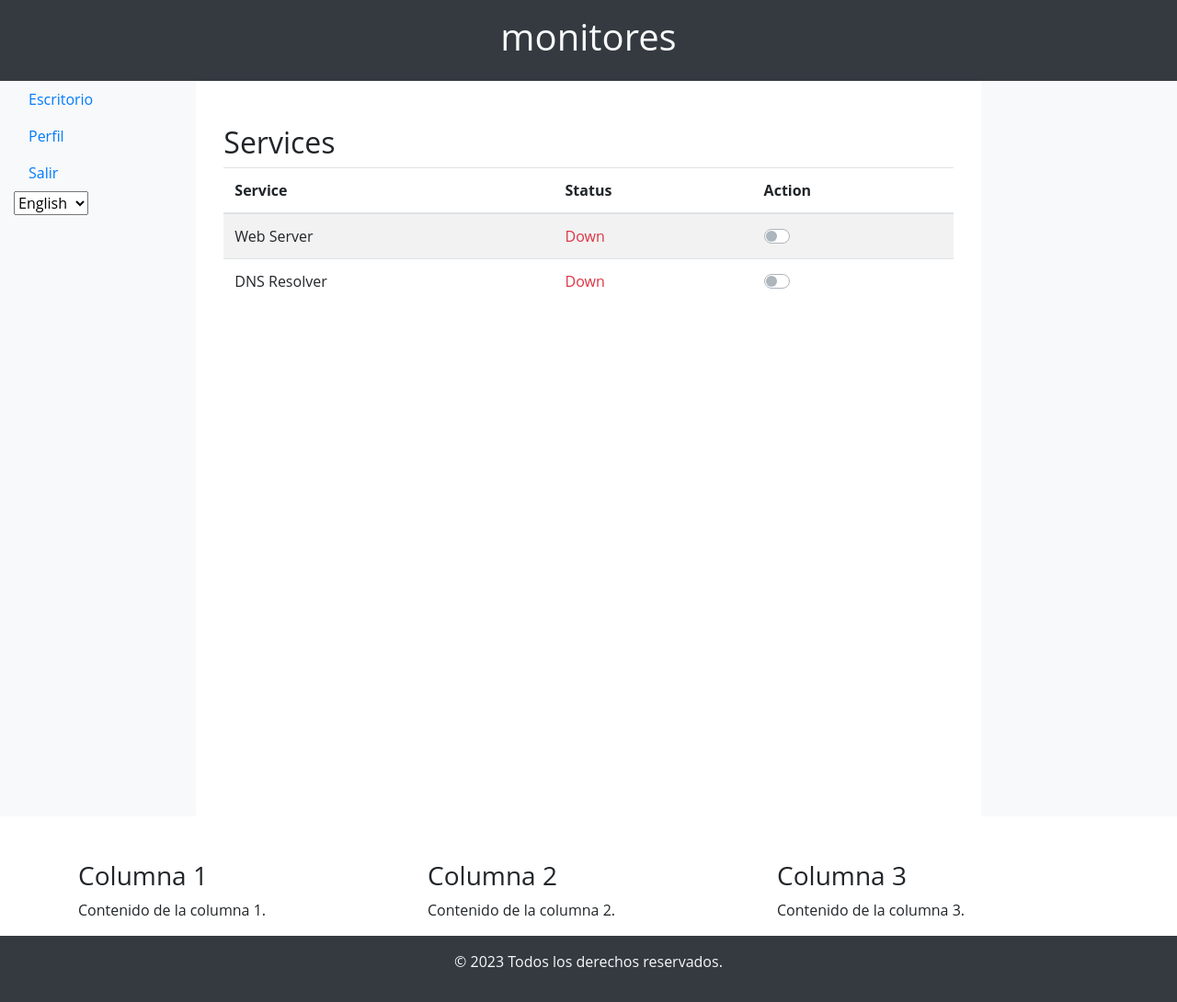
After one commit to vinxenx0/code-workspace, a Flask app: page /services in a window 1280 px wide. The commit adds this page. Shown: the whole page at 92% size. Run offline with Flask 3, Linux system fonts and the light colour scheme; a user stored in the database is signed in; some libraries are stand-ins or nearby versions.

Commit message:
services option added

```diff
--- a/app/__init__.py
+++ b/app/__init__.py
@@ -12,6 +12,8 @@ from flask_babel import Babel, _
 #from flask_jwt_extended import JWTManager
 
 app = Flask(__name__)
+
+app.config.from_object('config')
 
 # Configure logging
 log_level = os.environ.get('LOG_LEVEL') or 'DEBUG'
@@ -29,7 +31,6 @@ formatter = logging.Formatter('%(asctime)s [%(levelname)s] %(pathname)s:%(lineno
 file_handler.setFormatter(formatter)
 app.logger.addHandler(file_handler)
 
-app.config.from_object('config')
 db = SQLAlchemy(app)
 bcrypt = Bcrypt(app)
 login_manager = LoginManager(app)
@@ -127,3 +128,5 @@ app.jinja_env.globals.update(is_admin=is_admin)
 
 # Add Bootstrap pagination script
 app.jinja_env.globals.update(enumerate=enumerate)
+
+from app.controllers import services_controller  # Add this line to import the new controller
--- /dev/null
+++ b/app/controllers/services_controller.py
@@ -0,0 +1,78 @@
+# app/controllers/services_controller.py
+
+from flask import render_template, jsonify
+from flask_login import login_required
+from app import app
+
+# Define service states
+SERVICE_STATES = {'web_server': 'active', 'dns_resolver': 'active'}
+
+@app.route('/services')
+@login_required
+def services():
+    # Check the status of the services (you may need to adjust the commands based on your system)
+    web_status = check_service_status('web_server')
+    dns_status = check_service_status('dns_resolver')
+
+    return render_template('services/index.html', web_status=web_status, dns_status=dns_status, SERVICE_STATES=SERVICE_STATES)
+
+
+@app.route('/toggle_service/<service_name>', methods=['POST'])
+@login_required
+def toggle_service(service_name):
+    global SERVICE_STATES
+
+    if service_name in SERVICE_STATES:
+        current_state = SERVICE_STATES[service_name]
+
+        if current_state == 'active':
+            SERVICE_STATES[service_name] = 'inactive'
+            stop_service(service_name)
+        else:
+            SERVICE_STATES[service_name] = 'active'
+            start_service(service_name)
+
+        return jsonify({'status': 'success', 'state': SERVICE_STATES[service_name]})
+    else:
+        return jsonify({'status': 'error', 'message': 'Unknown Service'})
+
+def check_service_status(service_name):
+    # Use system commands to check the status of the services
+    # You might need to adjust these commands based on your system configuration
+    if service_name == 'web_server':
+        return check_web_server_status()
+    elif service_name == 'dns_resolver':
+        return check_dns_resolver_status()
+    else:
+        return 'Unknown Service'
+
+def check_web_server_status():
+    # Example: Check if the web server is running on port 5000
+    # You might need to adjust this command based on your web server configuration
+    command = "nc -zv localhost 5000"
+    return execute_command(command)
+
+def check_dns_resolver_status():
+    # Example: Check if DNS resolver is reachable
+    # You might need to adjust this command based on your DNS resolver configuration
+    command = "nslookup google.com"
+    return execute_command(command)
+
+def execute_command(command):
+    # Helper function to execute system commands
+    import subprocess
+    try:
+        subprocess.run(command, shell=True, check=True, stdout=subprocess.PIPE, stderr=subprocess.PIPE)
+        return 'OK'
+    except subprocess.CalledProcessError as e:
+        return f'Error: {e.stderr.decode().strip()}'
+
+def start_service(service_name):
+    # Add logic to start the specified service
+    # You might need to adjust this based on your system configuration
+    pass
+
+def stop_service(service_name):
+    # Add logic to stop the specified service
+    # You might need to adjust this based on your system configuration
+    pass
--- a/app/templates/base.html
+++ b/app/templates/base.html
@@ -69,6 +69,9 @@
                             <li class="nav-item">
                                 <a class="nav-link" href="{{ url_for('view_system') }}">System</a>
                             </li>
+                            <li class="nav-item">
+                                <a class="nav-link" href="{{ url_for('services') }}">Services</a>
+                            </li>
                         {% endif %}
 
                         <li class="nav-item">
--- /dev/null
+++ b/app/templates/services/index.html
@@ -0,0 +1,63 @@
+<!-- app/templates/services/index.html -->
+
+{% extends 'base.html' %}
+
+{% block content %}
+<div class="container mt-5">
+    <h2>Services</h2>
+    <table class="table table-striped">
+        <thead>
+            <tr>
+                <th>Service</th>
+                <th>Status</th>
+                <th>Action</th>  <!-- New column for the switch button -->
+            </tr>
+        </thead>
+        <tbody>
+            <tr>
+                <td>Web Server</td>
+                <td>
+                    {% if web_status == 'OK' %}<span class="text-success">Running</span>{% else %}<span class="text-danger">Down</span>{% endif %}
+                </td>
+                <td>
+                    <div class="custom-control custom-switch">
+                        <input type="checkbox" class="custom-control-input" id="webSwitch" {% if web_status == 'OK' %}checked{% endif %} onclick="toggleService('web_server')">
+                        <label class="custom-control-label" for="webSwitch"></label>
+                    </div>
+                </td>
+            </tr>
+            <tr>
+                <td>DNS Resolver</td>
+                <td>
+                    {% if dns_status == 'OK' %}<span class="text-success">Running</span>{% else %}<span class="text-danger">Down</span>{% endif %}
+                </td>
+                <td>
+                    <div class="custom-control custom-switch">
+                        <input type="checkbox" class="custom-control-input" id="{{ service_name }}Switch" {% if SERVICE_STATES[service_name] == 'active' %}checked{% endif %} onclick="toggleService('{{ service_name }}')">
+                        <label class="custom-control-label" for="{{ service_name }}Switch"></label>
+                    </div>
+                </td>
+            </tr>
+        </tbody>
+    </table>
+</div>
+
+<script>
+    function toggleService(serviceName) {
+        // Use AJAX to toggle the service on the server
+        fetch('/toggle_service/' + serviceName, { method: 'POST' })
+            .then(response => response.json())
+            .then(data => {
+                if (data.status === 'success') {
+                    alert('Service ' + serviceName + ' is now ' + data.state);
+                } else {
+                    alert('Error toggling service ' + serviceName);
+                }
+            })
+            .catch(error => {
+                console.error('Error toggling service:', error);
+            });
+    }
+</script>
+
+{% endblock %}
```
Also changed, not shown: app/templates/admin/services.html (added, +39 -0 lines), app.db, app/controllers/admin_controllers.py (line endings or trailing spaces).
